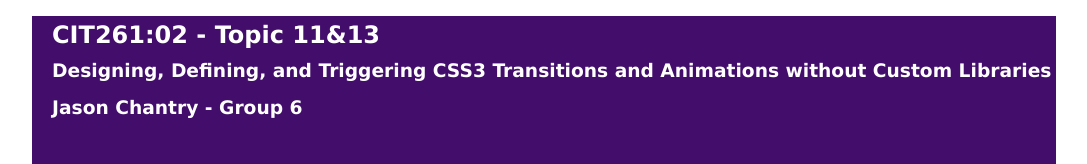
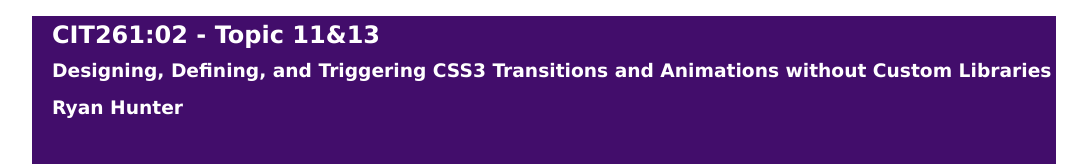
Before and after one commit to RHunt20/CIT261, a plain HTML site: page code/topic11-13.html in a window 1280 px wide. Shown: the top 164 px of the page, without its empty margins (96-1183 px from the left). Drawn offline with nearby package versions, Linux system fonts and the light colour scheme.

Commit message:
Update topic11-13.html

```diff
--- a/code/topic11-13.html
+++ b/code/topic11-13.html
@@ -98,7 +98,7 @@
 
         <h1 >CIT261:02 - Topic 11&amp;13 </h1>
         <h2>Designing, Defining, and Triggering CSS3 Transitions and Animations without Custom Libraries</h2>
-        <h2>Jason Chantry - Group 6</h2>
+        <h2>Ryan Hunter</h2>
 
     </header>
     <nav>
```
